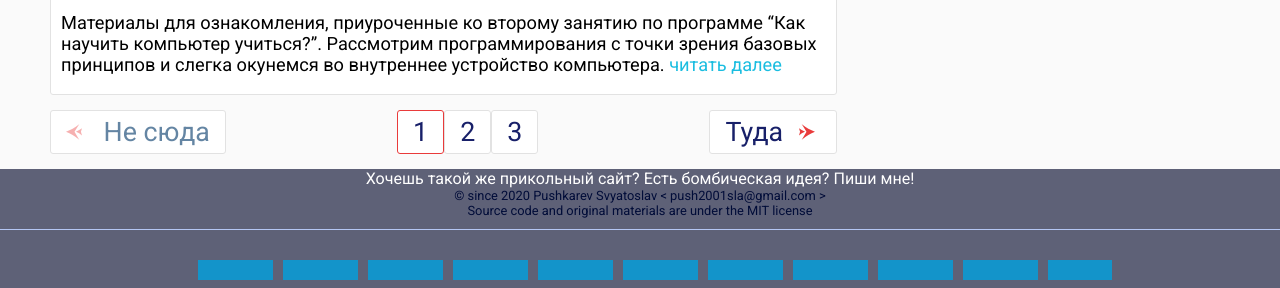
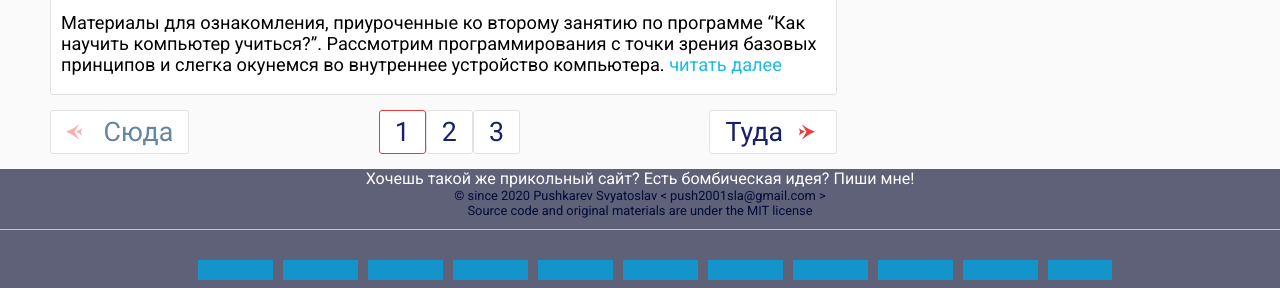
Before and after one commit to slavakievsky/slavakievsky.github.io, a Jekyll site: the page built from index.html, in a window 1280 px wide and 1400 px high, scrolled down 258 px. Shown: the part 820-1108 px from the top of the window. Built offline with Jekyll 4.4.1, drawn with Linux system fonts in a browser that asks for light colours; the list of posts is cut into pages by our own code.

Commit message:
(Fix) paginator + header height on touchscreens

```diff
--- a/_includes/post-paginator.html
+++ b/_includes/post-paginator.html
@@ -7,7 +7,7 @@
     <a class="paginator__entry paginator__entry_prev"
        href="{{ paginator.previous_page_path | prepend: site.baseurl | replace: '//', '/' }}">Сюда</a>
     {%- else -%}
-    <span class="paginator__entry paginator__entry_prev paginator__entry_prev_unavailable">Не сюда</span>
+    <span class="paginator__entry paginator__entry_prev paginator__entry_prev_unavailable">Сюда</span>
     {%- endif -%}
     {%- assign start = paginator.page | minus: 2 -%}
     {%- assign end = paginator.page | plus: 2 -%}
@@ -43,7 +43,7 @@
     <a class="paginator__entry paginator__entry_next"
        href="{{ paginator.next_page_path | prepend: site.baseurl | replace: '//', '/' }}">Туда</a>
     {%- else -%}
-    <span class="paginator__entry paginator__entry_next paginator__entry_next_unavailable">Не туда</span>
+    <span class="paginator__entry paginator__entry_next paginator__entry_next_unavailable">Туда</span>
     {%- endif -%}
 </div>
 {%- endif -%}
--- a/_sass/header.sass
+++ b/_sass/header.sass
@@ -1,7 +1,6 @@
 $header__height: 50px
-$header__height_touch: 5rem
+$header__height_touch: 6rem
 $header__height_pulldown: 61px
-$header__height_pulldown_touch: 6rem
 $header__z: 100
 $header__z_pulldown: 99
 
```
